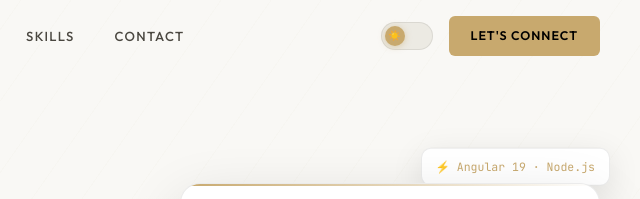
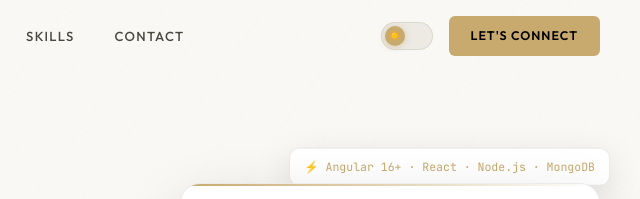
Before and after one commit to PrinsPardhi/Prince_portfolio, a plain HTML site: page index.html in a window 1280 px wide. Shown: the top 199 px of the page, 640-1280 px from the left. Drawn offline with nearby package versions, Linux system fonts and the light colour scheme.

Commit message:
version update

```diff
--- a/index.html
+++ b/index.html
@@ -97,7 +97,7 @@
 
       <!-- Right card -->
       <div class="hero-right" style="position:relative">
-        <div class="flt flt-1">⚡ Angular 19 · Node.js</div>
+        <div class="flt flt-1">⚡ Angular 16+ · React · Node.js · MongoDB</div>
         <div class="hero-card">
           <div class="hero-card-avatar">P</div>
           <div class="hero-card-name">Prince Pardhi</div>
```
